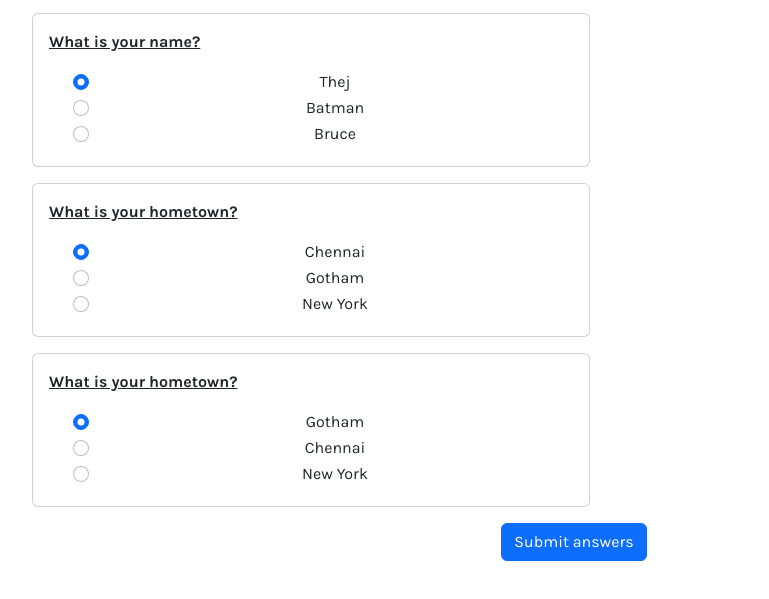
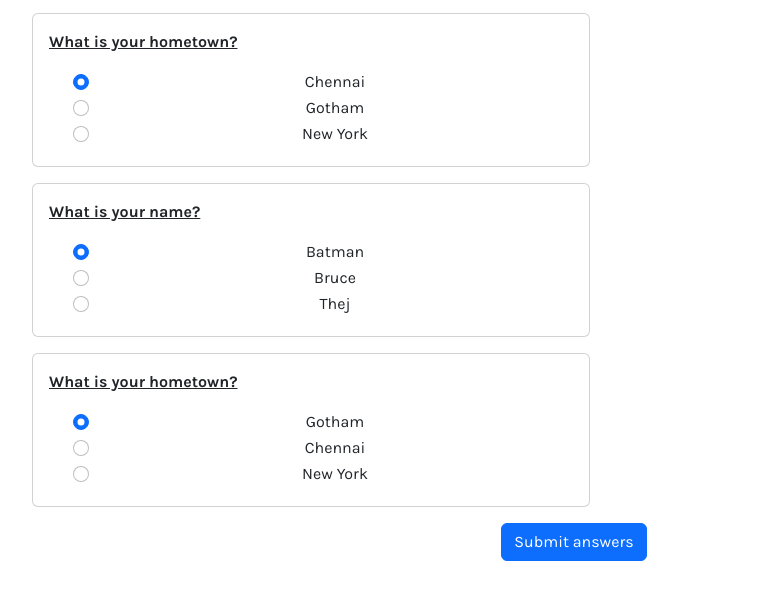
Before and after one commit to ThejeshwarAB/Kwiz, a plain HTML site: page index.html in a window 1280 px wide. Shown: the part 171-770 px from the top of the page, without its empty margins (66-835 px from the left). Drawn offline with nearby package versions, Linux system fonts and the light colour scheme.

Commit message:
Added some pretty printing

```diff
--- a/index.html
+++ b/index.html
@@ -31,7 +31,7 @@
     <!-- questions section -->
     <div class="container text-center">
         <p>Let's get started</p>
-        <form action="" class="form">
+        <form action="" class="form" onsubmit="return confirm('Confirm submit?');">
             <!-- <p>Are you sure with your submissions?
                 <input type="checkbox" name="" id="">
             </p> -->
@@ -39,7 +39,7 @@
             <br><br>
         </form>
     </div>
-<script src="script.js"></script>
+    <script src="script.js"></script>
 </body>
 
 </html>
--- a/script.js
+++ b/script.js
@@ -10,73 +10,76 @@ async function getData(url) {
         .then(result => result.json())
 }
 
-// form1.addEventListener('submit', async e => {
-    window.onload = async () => {
+// Durstenfeld's shuffle algorithm
+function shuffleArray(array) {
+    for (var i = array.length - 1; i > 0; i--) {
+        var j = Math.floor(Math.random() * (i + 1));
+        var temp = array[i];
+        array[i] = array[j];
+        array[j] = temp;
+    }
+}
 
-    // prevents page reload on submit
-    // e.preventDefault();
-
-    // hides pref form, displays qna form
-    // form1.classList.add('d-none');
-    // form2.classList.remove('d-none');
-
+window.onload = async () => {
     // gets json data
     await getData('./qna.json');
-    console.log(json);
-
-
     qna = json['qna'];
 
+    // tracking variables
     var templateString = '';
-    var mainIndex = 0;
+    var mainIndex = 0; // tracks the no. of questions
 
+    shuffleArray(qna);
+    console.log(qna)
+    // iterating through each elements
     qna.forEach(element => {
 
+        //  temporary variables
         var tempString = '';
         var tempArray = element["answerOptions"];
-        var index = 0;
+        var tempNumber = element["questionNumber"];
+        var index = 0; //  tracks the no. of answer options
         var isChecked = '';
 
+        // randomize the options
         while (index !== 3) {
+            var randomNo = Math.floor(Math.random() * (tempArray.length));
 
-            // console.log("Called")
-
-            var randomNo = Math.floor(Math.random() * (tempArray.length - 1));
-
+            // checks the first option by default
             isChecked = index === 0 ? 'checked' : ''
 
             tempString += `<div class='form-check'>
-                                <input class="form-check-input" type="radio" name="${mainIndex}"
-                                    id="${tempArray[randomNo]}" ${isChecked}>
+                                <input class="form-check-input" type="radio" name="q${mainIndex}${tempNumber}"
+                                    id="${tempNumber}" value="${tempArray[randomNo]}" ${isChecked}>
                                 <label class="form-check-label" for="${tempArray[randomNo]}">
                                     ${tempArray[randomNo]}
                                 </label>
                             </div>`
 
             tempArray = tempArray.filter(item => item !== tempArray[randomNo])
-
             index++;
         }
-
         mainIndex++;
 
-        // console.log(tempString)
+        templateString +=
+            `<div class='card p-3 m-3 col-6'>
+                <p>${element["question"]}</p>
+                <div class="form-check">
+                ${tempString}
+                </div>
+            </div>`
+    });
+    // updates the form with questions on
+    form.innerHTML = templateString + form.innerHTML;
+}
 
-        templateString +=
-            `
-        <div class='card p-3 m-3 col-6'>
-            <p>${element["question"]}</p>
-            <div class="form-check">
-
-                ${tempString}
-
-            </div>
-        </div>
-        `
-        // console.log(element)
-    });
-
-    form.innerHTML = templateString + form.innerHTML;
-
-
-}
+form.addEventListener('submit', e => {
+    e.preventDefault(); // prevents the page from reloading
+    console.log(form)
+    for (var index = 0; index < 3; index++) {
+        var tempName = 'q' + index.toString();
+        console.log(index)
+        console.log(form[tempName].value);
+        // if(form[tempName].value===)
+    }
+})
```
